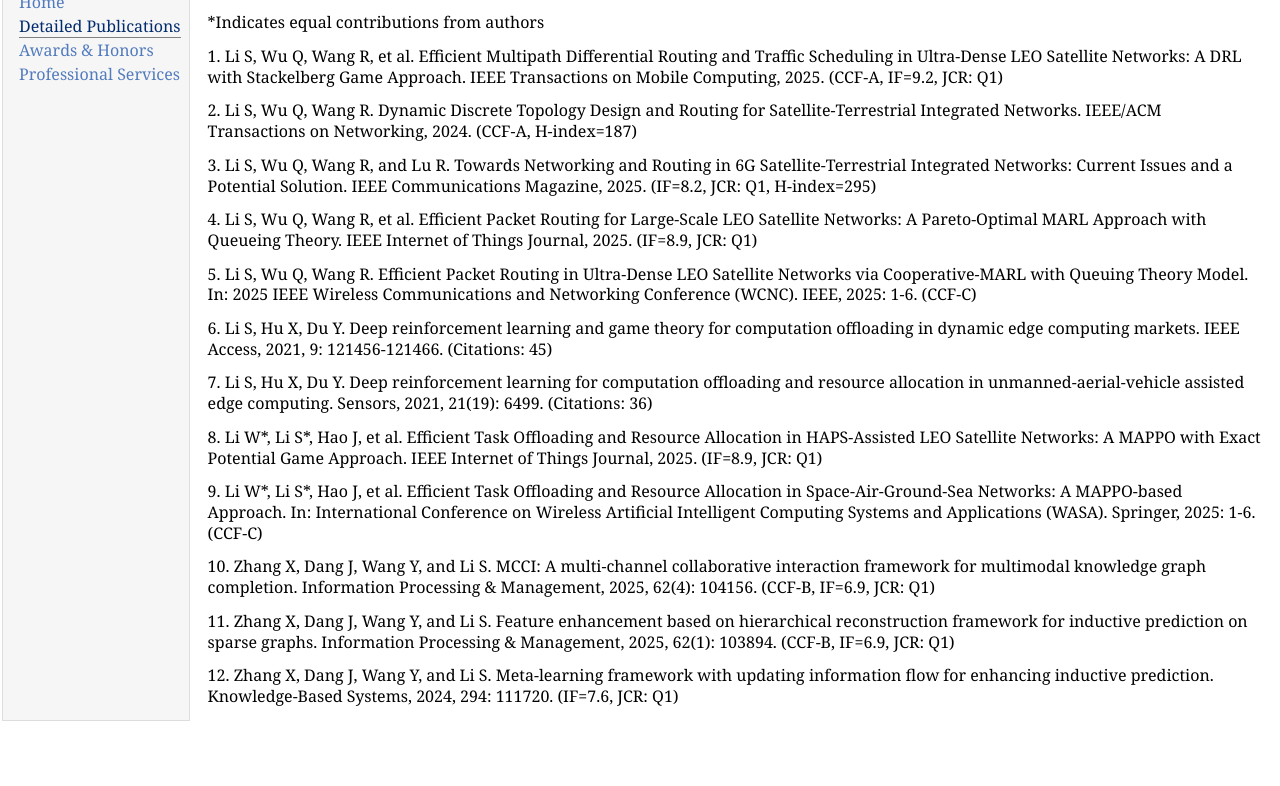
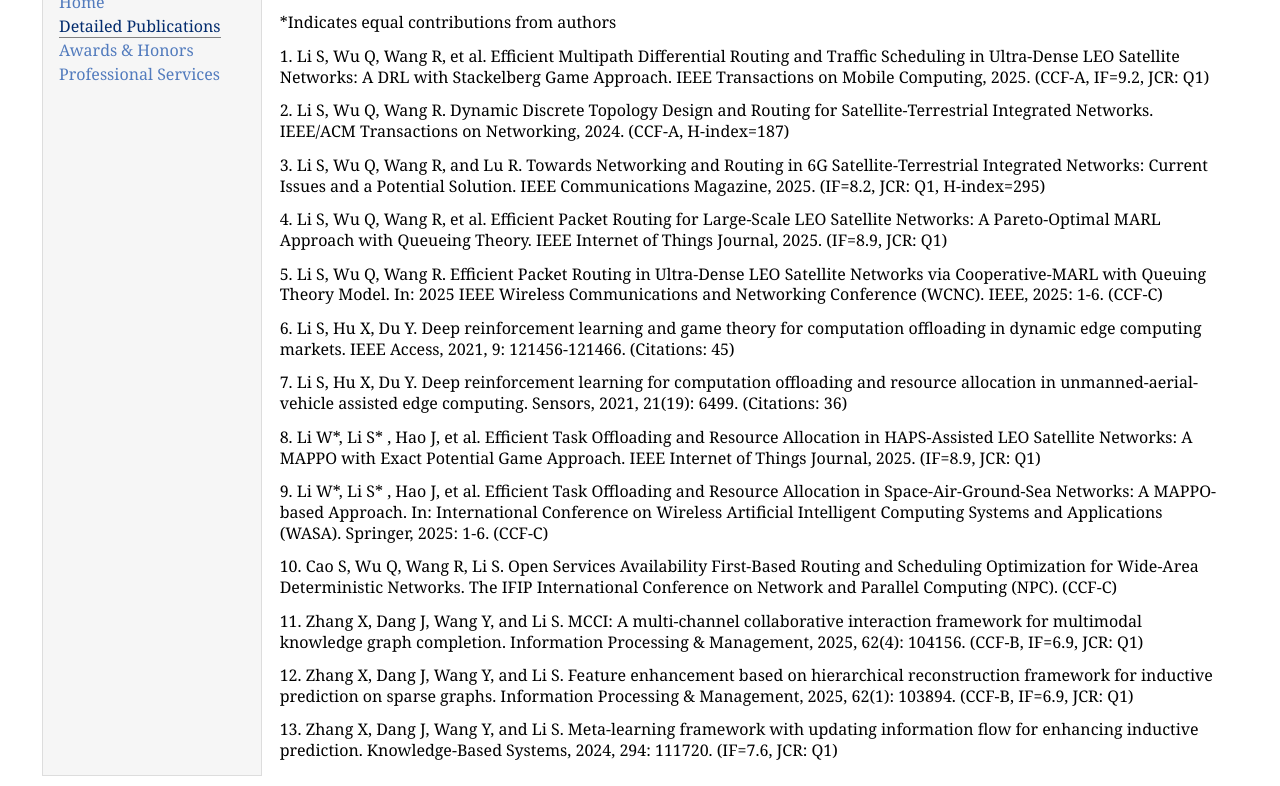
Before and after one commit to Bruce-Lee-ttys000/Bruce-Lee-ttys000.github.io, a plain HTML site: page publications.html in a window 1280 px wide. Shown: the part 62-848 px from the top of the page. Before the commit the page ends 800 px from the top, so only its background shows below. Drawn offline with Linux system fonts and the light colour scheme.

Commit message:
“20250911修改”

```diff
--- a/jemdoc.css
+++ b/jemdoc.css
@@ -1,12 +1,12 @@
 /* Default css file for jemdoc. */
-.red {
-    color: red;
-}
 
 table#tlayout {
     border: none;
     border-collapse: separate;
     background: white;
+    margin: 0 auto;
+    max-width: 1200px;
+    width: 100%;
 }
 
 body {
@@ -42,6 +42,8 @@ body {
     background: white;
     text-align: left;
     vertical-align: top;
+    max-width: 800px;
+    margin: 0 auto;
 }
 
 #layout-menu a {
--- a/publications.html
+++ b/publications.html
@@ -22,18 +22,19 @@
 <h1>Selected Publications</h1>
 </div>
 <p>*Indicates equal contributions from authors</p>
-<p>1. Li S, Wu Q, Wang R, et al. Efficient Multipath Differential Routing and Traffic Scheduling in Ultra-Dense LEO Satellite Networks: A DRL with Stackelberg Game Approach. IEEE Transactions on Mobile Computing, 2025. (CCF-A, IF=9.2, JCR: Q1)</p>
-<p>2. Li S, Wu Q, Wang R. Dynamic Discrete Topology Design and Routing for Satellite-Terrestrial Integrated Networks. IEEE/ACM Transactions on Networking, 2024. (CCF-A, H-index=187)</p>
-<p>3. Li S, Wu Q, Wang R, and Lu R. Towards Networking and Routing in 6G Satellite-Terrestrial Integrated Networks: Current Issues and a Potential Solution. IEEE Communications Magazine, 2025. (IF=8.2, JCR: Q1, H-index=295)</p>
-<p>4. Li S, Wu Q, Wang R, et al. Efficient Packet Routing for Large-Scale LEO Satellite Networks: A Pareto-Optimal MARL Approach with Queueing Theory. IEEE Internet of Things Journal, 2025. (IF=8.9, JCR: Q1)</p>
-<p>5. Li S, Wu Q, Wang R. Efficient Packet Routing in Ultra-Dense LEO Satellite Networks via Cooperative-MARL with Queuing Theory Model. In: 2025 IEEE Wireless Communications and Networking Conference (WCNC). IEEE, 2025: 1-6. (CCF-C)</p>
-<p>6. Li S, Hu X, Du Y. Deep reinforcement learning and game theory for computation offloading in dynamic edge computing markets. IEEE Access, 2021, 9: 121456-121466. (Citations: 45)</p>
-<p>7. Li S, Hu X, Du Y. Deep reinforcement learning for computation offloading and resource allocation in unmanned-aerial-vehicle assisted edge computing. Sensors, 2021, 21(19): 6499. (Citations: 36)</p>
-<p>8. Li W*, Li S*, Hao J, et al. Efficient Task Offloading and Resource Allocation in HAPS-Assisted LEO Satellite Networks: A MAPPO with Exact Potential Game Approach. IEEE Internet of Things Journal, 2025. (IF=8.9, JCR: Q1)</p>
-<p>9. Li W*, Li S*, Hao J, et al. Efficient Task Offloading and Resource Allocation in Space-Air-Ground-Sea Networks: A MAPPO-based Approach. In: International Conference on Wireless Artificial Intelligent Computing Systems and Applications (WASA). Springer, 2025: 1-6. (CCF-C)</p>
-<p>10. Zhang X, Dang J, Wang Y, and Li S. MCCI: A multi-channel collaborative interaction framework for multimodal knowledge graph completion. Information Processing &amp; Management, 2025, 62(4): 104156. (CCF-B, IF=6.9, JCR: Q1)</p>
-<p>11. Zhang X, Dang J, Wang Y, and Li S. Feature enhancement based on hierarchical reconstruction framework for inductive prediction on sparse graphs. Information Processing &amp; Management, 2025, 62(1): 103894. (CCF-B, IF=6.9, JCR: Q1)</p>
-<p>12. Zhang X, Dang J, Wang Y, and Li S. Meta-learning framework with updating information flow for enhancing inductive prediction. Knowledge-Based Systems, 2024, 294: 111720. (IF=7.6, JCR: Q1)</p>
+<p>1. <b></b>Li S<b></b>, Wu Q, Wang R, et al. Efficient Multipath Differential Routing and Traffic Scheduling in Ultra-Dense LEO Satellite Networks: A DRL with Stackelberg Game Approach. IEEE Transactions on Mobile Computing, 2025. (CCF-A, IF=9.2, JCR: Q1)</p>
+<p>2. <b></b>Li S<b></b>, Wu Q, Wang R. Dynamic Discrete Topology Design and Routing for Satellite-Terrestrial Integrated Networks. IEEE/ACM Transactions on Networking, 2024. (CCF-A, H-index=187)</p>
+<p>3. <b></b>Li S<b></b>, Wu Q, Wang R, and Lu R. Towards Networking and Routing in 6G Satellite-Terrestrial Integrated Networks: Current Issues and a Potential Solution. IEEE Communications Magazine, 2025. (IF=8.2, JCR: Q1, H-index=295)</p>
+<p>4. <b></b>Li S<b></b>, Wu Q, Wang R, et al. Efficient Packet Routing for Large-Scale LEO Satellite Networks: A Pareto-Optimal MARL Approach with Queueing Theory. IEEE Internet of Things Journal, 2025. (IF=8.9, JCR: Q1)</p>
+<p>5. <b></b>Li S<b></b>, Wu Q, Wang R. Efficient Packet Routing in Ultra-Dense LEO Satellite Networks via Cooperative-MARL with Queuing Theory Model. In: 2025 IEEE Wireless Communications and Networking Conference (WCNC). IEEE, 2025: 1-6. (CCF-C)</p>
+<p>6. <b></b>Li S<b></b>, Hu X, Du Y. Deep reinforcement learning and game theory for computation offloading in dynamic edge computing markets. IEEE Access, 2021, 9: 121456-121466. (Citations: 45)</p>
+<p>7. <b></b>Li S<b></b>, Hu X, Du Y. Deep reinforcement learning for computation offloading and resource allocation in unmanned-aerial-vehicle assisted edge computing. Sensors, 2021, 21(19): 6499. (Citations: 36)</p>
+<p>8. Li W*, <b></b> Li S* <b></b>, Hao J, et al. Efficient Task Offloading and Resource Allocation in HAPS-Assisted LEO Satellite Networks: A MAPPO with Exact Potential Game Approach. IEEE Internet of Things Journal, 2025. (IF=8.9, JCR: Q1)</p>
+<p>9. Li W*, <b></b> Li S* <b></b>, Hao J, et al. Efficient Task Offloading and Resource Allocation in Space-Air-Ground-Sea Networks: A MAPPO-based Approach. In: International Conference on Wireless Artificial Intelligent Computing Systems and Applications (WASA). Springer, 2025: 1-6. (CCF-C)</p>
+<p>10. Cao S, Wu Q, Wang R, <b></b>Li S<b></b>. Open Services Availability First-Based Routing and Scheduling Optimization for Wide-Area Deterministic Networks. The IFIP International Conference on Network and Parallel Computing (NPC). (CCF-C)</p>
+<p>11. Zhang X, Dang J, Wang Y, and <b></b>Li S<b></b>. MCCI: A multi-channel collaborative interaction framework for multimodal knowledge graph completion. Information Processing &amp; Management, 2025, 62(4): 104156. (CCF-B, IF=6.9, JCR: Q1)</p>
+<p>12. Zhang X, Dang J, Wang Y, and <b></b>Li S<b></b>. Feature enhancement based on hierarchical reconstruction framework for inductive prediction on sparse graphs. Information Processing &amp; Management, 2025, 62(1): 103894. (CCF-B, IF=6.9, JCR: Q1)</p>
+<p>13. Zhang X, Dang J, Wang Y, and <b></b>Li S<b></b>. Meta-learning framework with updating information flow for enhancing inductive prediction. Knowledge-Based Systems, 2024, 294: 111720. (IF=7.6, JCR: Q1)</p>
 </td>
 </tr>
 </table>
```
Also changed, not shown: index.html (+20 -9 lines), services.html (+3 -2 lines), 4 other files.
